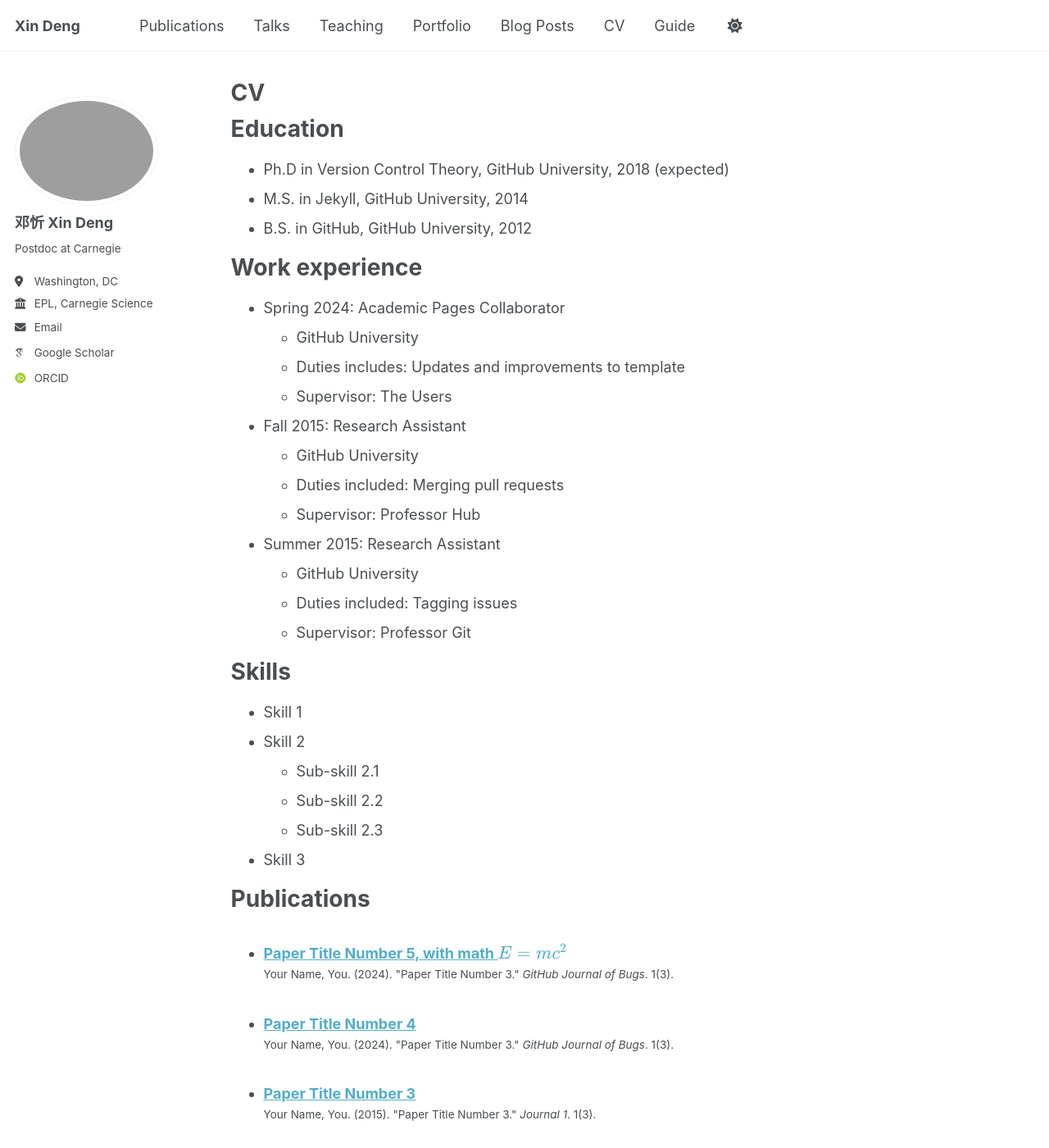
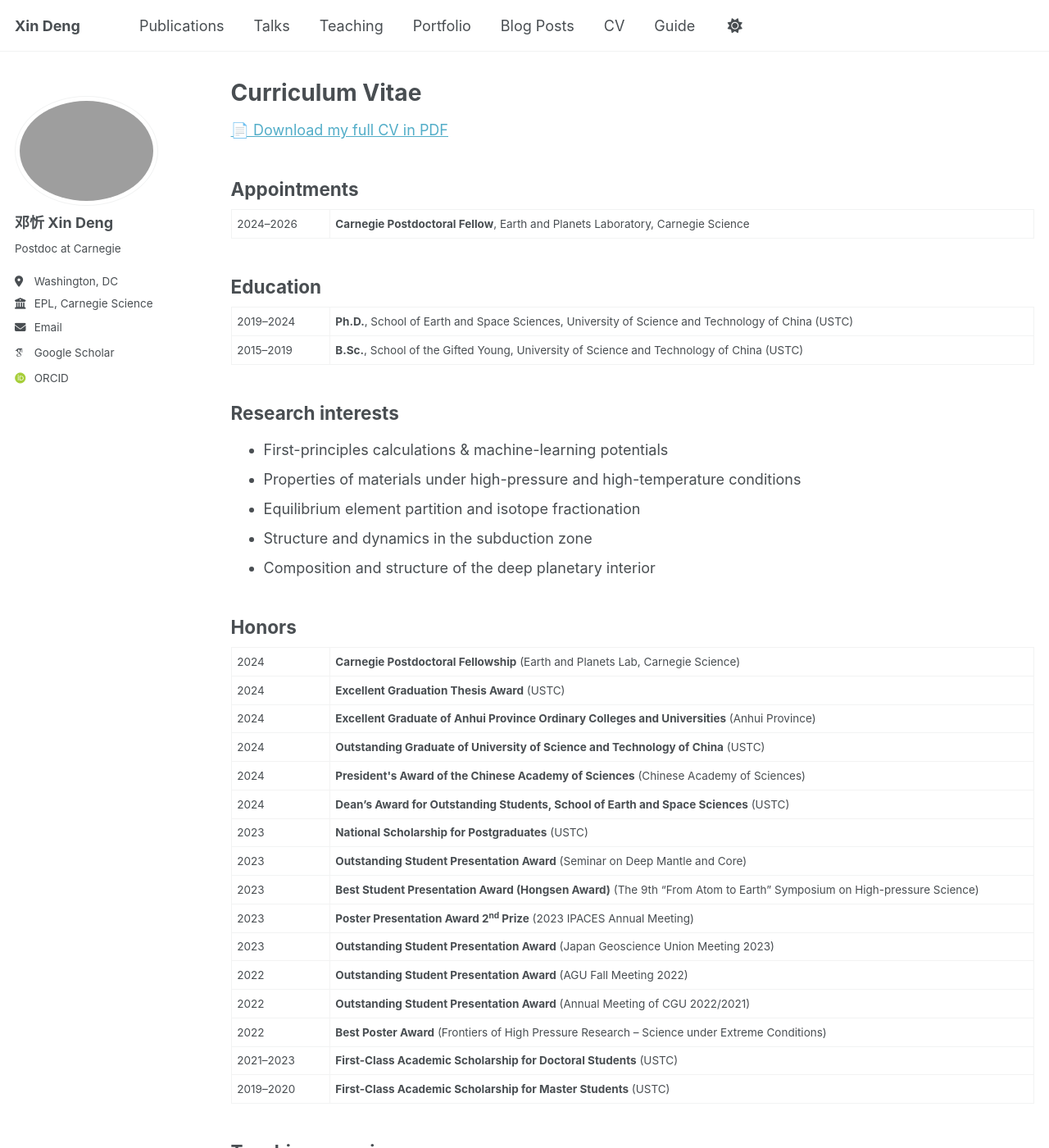
Before and after one commit to x1nd3ng/x1nd3ng.github.io, a Jekyll site: the page built from _pages/cv.md, in a window 1280 px wide and 1400 px high. Shown: the whole window at 82% size. Built offline with Jekyll 4.4.1, drawn with Linux system fonts in a browser that asks for light colours; some web fonts are replaced; a script that is not in the unit is left out; some of the changed text lies outside the part shown.

Commit message:
Update cv.md

```diff
--- a/_pages/cv.md
+++ b/_pages/cv.md
@@ -1,64 +1,85 @@
 ---
 layout: archive
-title: "CV"
+title: "Curriculum Vitae"
 permalink: /cv/
 author_profile: true
+toc: true
+toc_sticky: true
 redirect_from:
   - /resume
 ---
 
+<a href="../files/CV_xindeng.pdf" target="_blank" rel="noopener noreferrer">&#128196; Download my full CV in PDF</a>
+
 {% include base_path %}
 
-Education
-======
-* Ph.D in Version Control Theory, GitHub University, 2018 (expected)
-* M.S. in Jekyll, GitHub University, 2014
-* B.S. in GitHub, GitHub University, 2012
+## Appointments
+<table>
+  <tr>
+    <td style="width: 120px;">2024–2026</td>
+    <td><strong>Carnegie Postdoctoral Fellow</strong>, Earth and Planets Laboratory, Carnegie Science</td>
+  </tr>
+</table>
 
-Work experience
-======
-* Spring 2024: Academic Pages Collaborator
-  * GitHub University
-  * Duties includes: Updates and improvements to template
-  * Supervisor: The Users
+## Education
+<table>
+  <tr>
+    <td style="width: 120px;">2019–2024</td>
+    <td><strong>Ph.D.</strong>, School of Earth and Space Sciences, University of Science and Technology of China (USTC)</td>
+  </tr>
+  <tr>
+    <td>2015–2019</td>
+    <td><strong>B.Sc.</strong>, School of the Gifted Young, University of Science and Technology of China (USTC)</td>
+  </tr>
+</table>
 
-* Fall 2015: Research Assistant
-  * GitHub University
-  * Duties included: Merging pull requests
-  * Supervisor: Professor Hub
+## Research interests
+- First-principles calculations & machine-learning potentials
+- Properties of materials under high-pressure and high-temperature conditions
+- Equilibrium element partition and isotope fractionation
+- Structure and dynamics in the subduction zone
+- Composition and structure of the deep planetary interior
 
-* Summer 2015: Research Assistant
-  * GitHub University
-  * Duties included: Tagging issues
-  * Supervisor: Professor Git
+## Honors
+<table>
+  <tr><td style="width: 120px;">2024</td><td><strong>Carnegie Postdoctoral Fellowship</strong> (Earth and Planets Lab, Carnegie Science)</td></tr>
+  <tr><td>2024</td><td><strong>Excellent Graduation Thesis Award</strong> (USTC)</td></tr>
+  <tr><td>2024</td><td><strong>Excellent Graduate of Anhui Province Ordinary Colleges and Universities</strong> (Anhui Province)</td></tr>
+  <tr><td>2024</td><td><strong>Outstanding Graduate of University of Science and Technology of China</strong> (USTC)</td></tr>
+  <tr><td>2024</td><td><strong>President's Award of the Chinese Academy of Sciences</strong> (Chinese Academy of Sciences)</td></tr>
+  <tr><td>2024</td><td><strong>Dean’s Award for Outstanding Students, School of Earth and Space Sciences</strong> (USTC)</td></tr>
+  <tr><td>2023</td><td><strong>National Scholarship for Postgraduates</strong> (USTC)</td></tr>
+  <tr><td>2023</td><td><strong>Outstanding Student Presentation Award</strong> (Seminar on Deep Mantle and Core)</td></tr>
+  <tr><td>2023</td><td><strong>Best Student Presentation Award (Hongsen Award)</strong> (The 9th “From Atom to Earth” Symposium on High-pressure Science)</td></tr>
+  <tr><td>2023</td><td><strong>Poster Presentation Award 2<sup>nd</sup> Prize</strong> (2023 IPACES Annual Meeting)</td></tr>
+  <tr><td>2023</td><td><strong>Outstanding Student Presentation Award</strong> (Japan Geoscience Union Meeting 2023)</td></tr>
+  <tr><td>2022</td><td><strong>Outstanding Student Presentation Award</strong> (AGU Fall Meeting 2022)</td></tr>
+  <tr><td>2022</td><td><strong>Outstanding Student Presentation Award</strong> (Annual Meeting of CGU 2022/2021)</td></tr>
+  <tr><td>2022</td><td><strong>Best Poster Award</strong> (Frontiers of High Pressure Research – Science under Extreme Conditions)</td></tr>
+  <tr><td>2021–2023</td><td><strong>First-Class Academic Scholarship for Doctoral Students</strong> (USTC)</td></tr>
+  <tr><td>2019–2020</td><td><strong>First-Class Academic Scholarship for Master Students</strong> (USTC)</td></tr>
+</table>
 
-Skills
-======
-* Skill 1
-* Skill 2
-  * Sub-skill 2.1
-  * Sub-skill 2.2
-  * Sub-skill 2.3
-* Skill 3
+## Teaching experience
+**Teaching Fellowship at University of Science and Technology of China**
+<table>
+  <tr>
+    <td style="width: 120px;">2021–2023</td>
+    <td style="width: 140px;">GEPH6411P</td>
+    <td>Solid Mechanics</td>
+  </tr>
+  <tr>
+    <td>2018–2023</td>
+    <td>PHYS1001A</td>
+    <td>Mechanics A</td>
+  </tr>
+  <tr>
+    <td>2019–2020</td>
+    <td>PHYS1004A</td>
+    <td>Electromagnetism A</td>
+  </tr>
+</table>
 
-Publications
-======
-  <ul>{% for post in site.publications reversed %}
-    {% include archive-single-cv.html %}
-  {% endfor %}</ul>
-
-Talks
-======
-  <ul>{% for post in site.talks reversed %}
-    {% include archive-single-talk-cv.html  %}
-  {% endfor %}</ul>
-
-Teaching
-======
-  <ul>{% for post in site.teaching reversed %}
-    {% include archive-single-cv.html %}
-  {% endfor %}</ul>
-
-Service and leadership
-======
-* Currently signed in to 43 different slack teams
+## Service
+- <strong>Peer review</strong> for Communications Earth &amp; Environment (1)
+- <strong>Proposal reviewer</strong> (non-panelist) for NSF (1)
```
